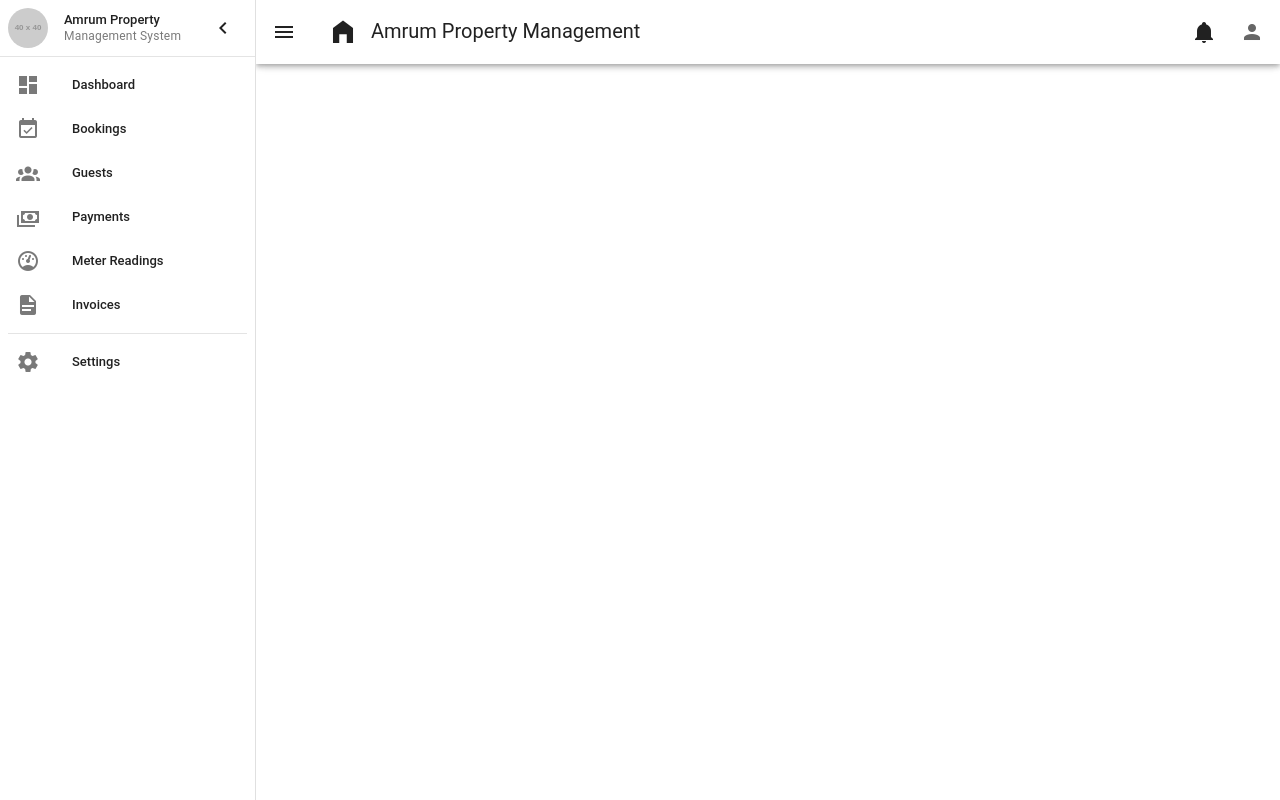
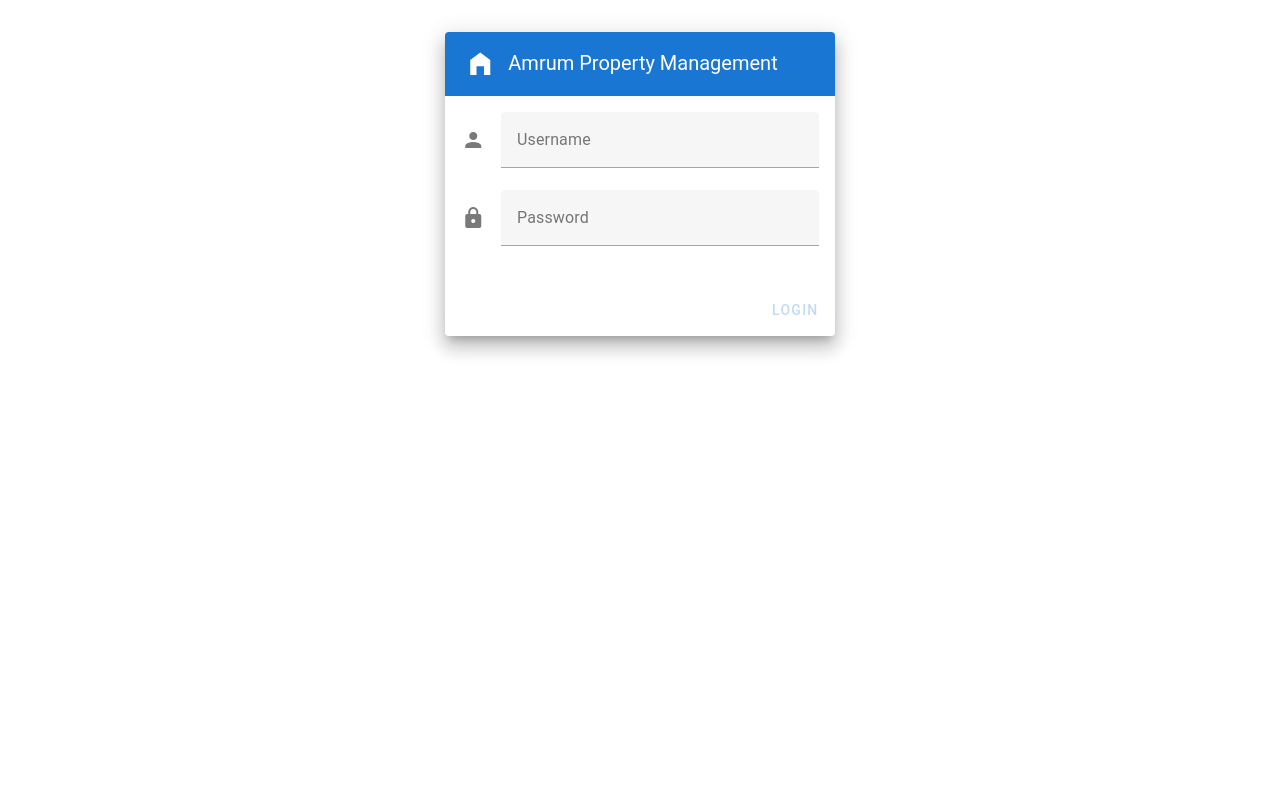
Before and after one commit to nilsrambow/amrum-fe, a Vue app: page /#/login in a window 1280 px wide. Built offline with nearby package versions, Linux system fonts and the light colour scheme.

Commit message:
adding auth

```diff
--- a/src/App.vue
+++ b/src/App.vue
@@ -5,7 +5,7 @@
       app
       :rail="rail"
       @click="rail = false"
-      v-if="!isGuestRoute"
+      v-if="!isGuestRoute && isAuthenticated"
     >
       <v-list-item
         prepend-avatar="https://via.placeholder.com/40"
@@ -78,7 +78,7 @@
       </v-list>
     </v-navigation-drawer>
 
-    <v-app-bar app v-if="!isGuestRoute">
+    <v-app-bar app v-if="!isGuestRoute && isAuthenticated">
       <v-app-bar-nav-icon @click="drawer = !drawer"></v-app-bar-nav-icon>
 
       <v-app-bar-title>
@@ -104,7 +104,7 @@
           <v-list-item>
             <v-list-item-title>Profile</v-list-item-title>
           </v-list-item>
-          <v-list-item>
+          <v-list-item @click="handleLogout">
             <v-list-item-title>Logout</v-list-item-title>
           </v-list-item>
         </v-list>
@@ -121,17 +121,26 @@
 
 <script setup lang="ts">
 import { ref, computed } from "vue";
-import { useRoute } from "vue-router";
+import { useRoute, useRouter } from "vue-router";
+import { useAuth } from "./composables/useAuth";
 
 const drawer = ref(true);
 const rail = ref(false);
 
 const route = useRoute();
+const router = useRouter();
+const { isAuthenticated, logout } = useAuth();
 
 // Check if current route is a guest route
 const isGuestRoute = computed(() => {
   return route.name === "guest-booking";
 });
+
+// Handle logout
+const handleLogout = () => {
+  logout();
+  router.push('/login');
+};
 </script>
 
 <style>
--- /dev/null
+++ b/src/composables/useAuth.ts
@@ -0,0 +1,35 @@
+import { ref, computed } from 'vue';
+import { AuthService } from '../services/api';
+
+// Global authentication state
+const isAuthenticated = ref(AuthService.isAuthenticated());
+
+export function useAuth() {
+  const login = async (credentials: { username: string; password: string }) => {
+    try {
+      const response = await AuthService.login(credentials);
+      AuthService.setToken(response.access_token);
+      isAuthenticated.value = true;
+      return response;
+    } catch (error) {
+      throw error;
+    }
+  };
+
+  const logout = () => {
+    AuthService.logout();
+    isAuthenticated.value = false;
+  };
+
+  const checkAuth = () => {
+    isAuthenticated.value = AuthService.isAuthenticated();
+    return isAuthenticated.value;
+  };
+
+  return {
+    isAuthenticated: computed(() => isAuthenticated.value),
+    login,
+    logout,
+    checkAuth,
+  };
+}
--- a/src/router/index.ts
+++ b/src/router/index.ts
@@ -1,23 +1,33 @@
 import { createRouter, createWebHashHistory, RouteRecordRaw } from "vue-router";
 import HomeView from "../views/HomeView.vue";
+import { useAuth } from "../composables/useAuth";
 
 const routes: Array<RouteRecordRaw> = [
+  {
+    path: "/login",
+    name: "login",
+    component: () =>
+      import(/* webpackChunkName: "login" */ "../views/LoginView.vue"),
+  },
   {
     path: "/",
     name: "home",
     component: HomeView,
+    meta: { requiresAuth: true },
   },
   {
     path: "/guests",
     name: "guests",
     component: () =>
       import(/* webpackChunkName: "guests" */ "../views/GuestsView.vue"),
+    meta: { requiresAuth: true },
   },
   {
     path: "/guests/add",
     name: "add-guest",
     component: () =>
       import(/* webpackChunkName: "guest-form" */ "../views/GuestFormView.vue"),
+    meta: { requiresAuth: true },
   },
   {
     path: "/guests/:id",
@@ -27,6 +37,7 @@ const routes: Array<RouteRecordRaw> = [
         /* webpackChunkName: "guest-detail" */ "../views/GuestDetailView.vue"
       ),
     props: true,
+    meta: { requiresAuth: true },
   },
   {
     path: "/guests/:id/edit",
@@ -34,12 +45,14 @@ const routes: Array<RouteRecordRaw> = [
     component: () =>
       import(/* webpackChunkName: "guest-form" */ "../views/GuestFormView.vue"),
     props: true,
+    meta: { requiresAuth: true },
   },
   {
     path: "/bookings",
     name: "bookings",
     component: () =>
       import(/* webpackChunkName: "bookings" */ "../views/BookingsView.vue"),
+    meta: { requiresAuth: true },
   },
   {
     path: "/bookings/add",
@@ -48,6 +61,7 @@ const routes: Array<RouteRecordRaw> = [
       import(
         /* webpackChunkName: "booking-form" */ "../views/BookingFormView.vue"
       ),
+    meta: { requiresAuth: true },
   },
   {
     path: "/bookings/:id",
@@ -57,6 +71,7 @@ const routes: Array<RouteRecordRaw> = [
         /* webpackChunkName: "booking-detail" */ "../views/BookingDetailView.vue"
       ),
     props: true,
+    meta: { requiresAuth: true },
   },
   {
     path: "/bookings/:id/edit",
@@ -66,6 +81,7 @@ const routes: Array<RouteRecordRaw> = [
         /* webpackChunkName: "booking-form" */ "../views/BookingFormView.vue"
       ),
     props: true,
+    meta: { requiresAuth: true },
   },
   {
     path: "/guest/booking/:token",
@@ -92,4 +108,19 @@ const router = createRouter({
   routes,
 });
 
+// Authentication guard
+router.beforeEach((to, from, next) => {
+  const requiresAuth = to.matched.some(record => record.meta.requiresAuth);
+  const { checkAuth } = useAuth();
+  const isAuthenticated = checkAuth();
+
+  if (requiresAuth && !isAuthenticated) {
+    next('/login');
+  } else if (to.name === 'login' && isAuthenticated) {
+    next('/');
+  } else {
+    next();
+  }
+});
+
 export default router;
--- a/src/services/api.ts
+++ b/src/services/api.ts
@@ -37,7 +37,10 @@ api.interceptors.response.use(
     if (error.response?.status === 401) {
       // Unauthorized - clear token and redirect to login
       localStorage.removeItem("auth_token");
-      // router.push('/login')
+      // Only redirect if not already on login page
+      if (window.location.hash !== '#/login') {
+        window.location.hash = '#/login';
+      }
     }
     return Promise.reject(error);
   }
@@ -213,6 +216,16 @@ export interface OutstandingGuestAction {
 export interface OutstandingGuestActionsResponse {
   total_count: number;
   actions: OutstandingGuestAction[];
+}
+
+export interface LoginRequest {
+  username: string;
+  password: string;
+}
+
+export interface LoginResponse {
+  access_token: string;
+  token_type: string;
 }
 
 export interface GuestPaymentResponse {
@@ -530,4 +543,27 @@ export class AlertService {
   }
 }
 
+export class AuthService {
+  static async login(credentials: LoginRequest): Promise<LoginResponse> {
+    const response = await api.post("/auth/login", credentials);
+    return response.data;
+  }
+
+  static logout(): void {
+    localStorage.removeItem("auth_token");
+  }
+
+  static getToken(): string | null {
+    return localStorage.getItem("auth_token");
+  }
+
+  static setToken(token: string): void {
+    localStorage.setItem("auth_token", token);
+  }
+
+  static isAuthenticated(): boolean {
+    return !!this.getToken();
+  }
+}
+
 export default api;
--- /dev/null
+++ b/src/views/LoginView.vue
@@ -0,0 +1,111 @@
+<template>
+  <v-container fluid class="fill-height">
+    <v-row justify="center" align="center" class="fill-height">
+      <v-col cols="12" sm="8" md="6" lg="4">
+        <v-card class="elevation-12">
+          <v-toolbar color="primary" dark flat>
+            <v-toolbar-title>
+              <v-icon icon="mdi-home-variant" class="me-2"></v-icon>
+              Amrum Property Management
+            </v-toolbar-title>
+          </v-toolbar>
+
+          <v-card-text>
+            <v-form @submit.prevent="handleLogin">
+              <v-text-field
+                v-model="credentials.username"
+                label="Username"
+                name="username"
+                prepend-icon="mdi-account"
+                type="text"
+                :rules="[rules.required]"
+                required
+              ></v-text-field>
+
+              <v-text-field
+                v-model="credentials.password"
+                label="Password"
+                name="password"
+                prepend-icon="mdi-lock"
+                type="password"
+                :rules="[rules.required]"
+                required
+              ></v-text-field>
+            </v-form>
+          </v-card-text>
+
+          <v-card-actions>
+            <v-spacer></v-spacer>
+            <v-btn
+              color="primary"
+              @click="handleLogin"
+              :loading="loading"
+              :disabled="!isFormValid"
+            >
+              Login
+            </v-btn>
+          </v-card-actions>
+
+          <v-alert
+            v-if="error"
+            type="error"
+            class="ma-4"
+            dismissible
+            @click:close="error = ''"
+          >
+            {{ error }}
+          </v-alert>
+        </v-card>
+      </v-col>
+    </v-row>
+  </v-container>
+</template>
+
+<script setup lang="ts">
+import { ref, computed } from 'vue';
+import { useRouter } from 'vue-router';
+import { useAuth } from '../composables/useAuth';
+
+const router = useRouter();
+const { login } = useAuth();
+
+const credentials = ref({
+  username: '',
+  password: ''
+});
+
+const loading = ref(false);
+const error = ref('');
+
+const rules = {
+  required: (value: string) => !!value || 'This field is required'
+};
+
+const isFormValid = computed(() => {
+  return credentials.value.username.trim() !== '' &&
+         credentials.value.password.trim() !== '';
+});
+
+const handleLogin = async () => {
+  if (!isFormValid.value) return;
+
+  loading.value = true;
+  error.value = '';
+
+  try {
+    await login(credentials.value);
+    // Redirect to home page after successful login
+    router.push('/');
+  } catch (err: any) {
+    error.value = err.response?.data?.detail || 'Login failed. Please check your credentials.';
+  } finally {
+    loading.value = false;
+  }
+};
+</script>
+
+<style scoped>
+.fill-height {
+  height: 100vh;
+}
+</style>
```
Also changed, not shown: 1 other file (tests, documents, lock files or other folders).
